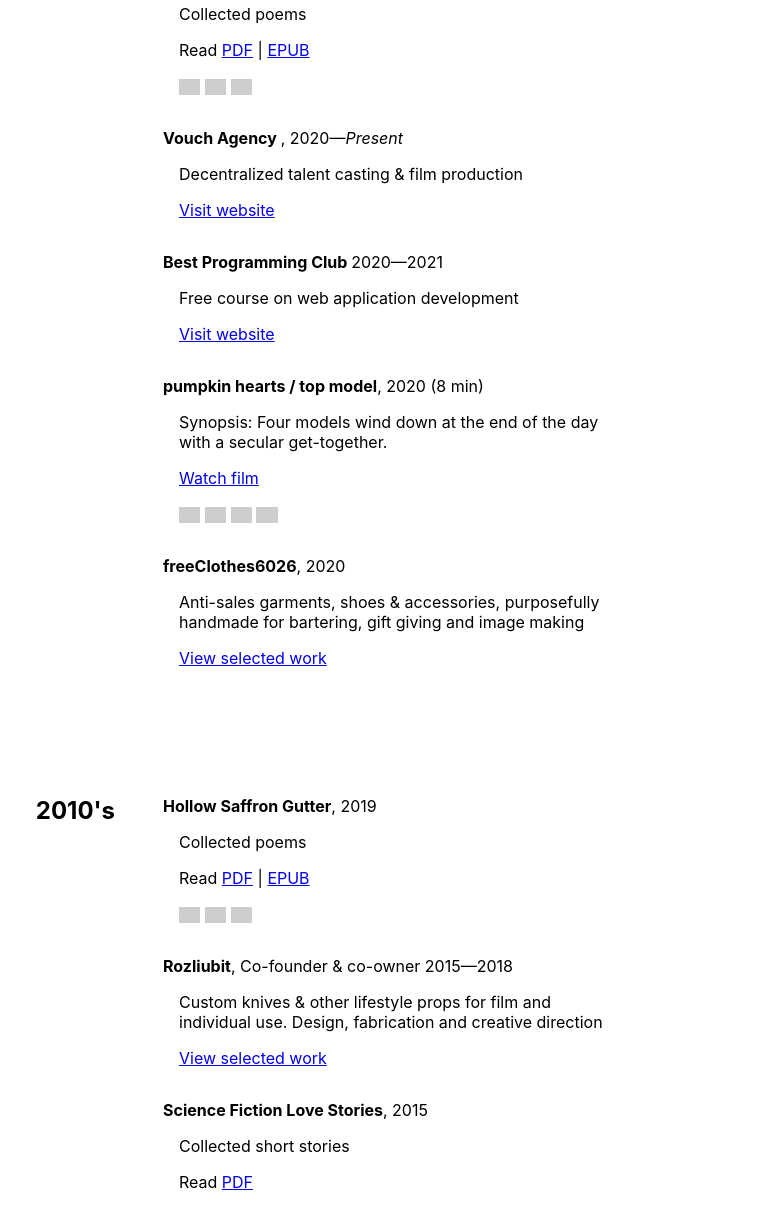
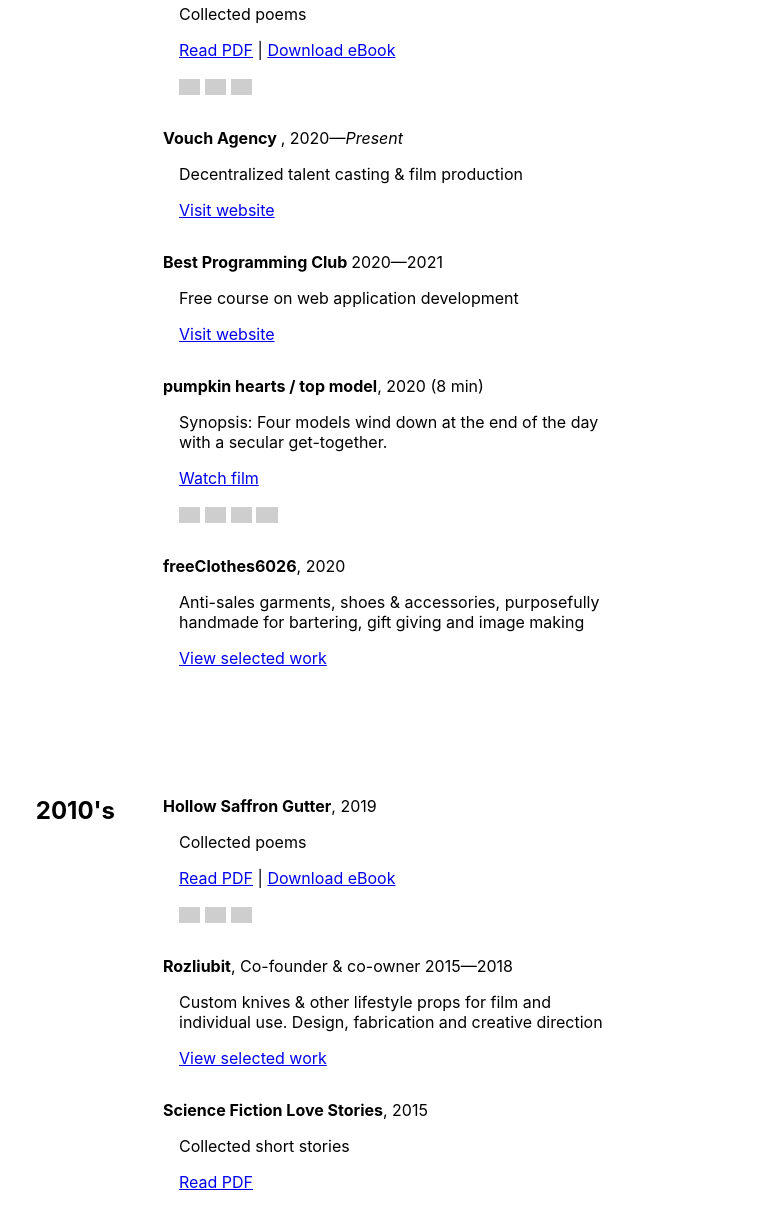
Before and after one commit to SuaYoo/website, a plain HTML site: page public/index.html in a window 1280 px wide. Shown: the part 171-1376 px from the top of the page, without its empty margins (261-1030 px from the left). Drawn offline with Linux system fonts and the light colour scheme; grey boxes are pictures that could not be loaded.

Commit message:
tweak writing links

```diff
--- a/public/index.html
+++ b/public/index.html
@@ -138,17 +138,16 @@
                 <dd>
                   <p>Collected poems</p>
                   <p class="writing-links">
-                    Read
                     <a
                       href="https://suayoo.com/downloads/no_weeping_in_the_outhouse-0308202101.pdf"
                       target="_blank"
-                      >PDF</a
+                      >Read PDF</a
                     >
                     |
                     <a
                       href="https://suayoo.com/downloads/no_weeping_in_the_outhouse-0308202101.epub"
                       download
-                      >EPUB</a
+                      >Download eBook</a
                     >
                   </p>
                   <div>
@@ -278,17 +277,16 @@
                 <dd>
                   <p>Collected poems</p>
                   <p class="writing-links">
-                    Read
                     <a
                       href="https://suayoo.com/downloads/Hollow Saffron Gutter.pdf"
                       target="_blank"
-                      >PDF</a
+                      >Read PDF</a
                     >
                     |
                     <a
                       href="https://suayoo.com/downloads/Hollow Saffron Gutter.epub"
                       download
-                      >EPUB</a
+                      >Download eBook</a
                     >
                   </p>
                   <div>
@@ -338,11 +336,10 @@
                 <dd>
                   <p>Collected short stories</p>
                   <p class="writing-links">
-                    Read
                     <a
                       href="https://suayoo.com/downloads/Science_Fiction_Love_Stories__by_Sua_Yoo__2015.pdf"
                       target="_blank"
-                      >PDF</a
+                      >Read PDF</a
                     >
                   </p>
                   <div>
```
